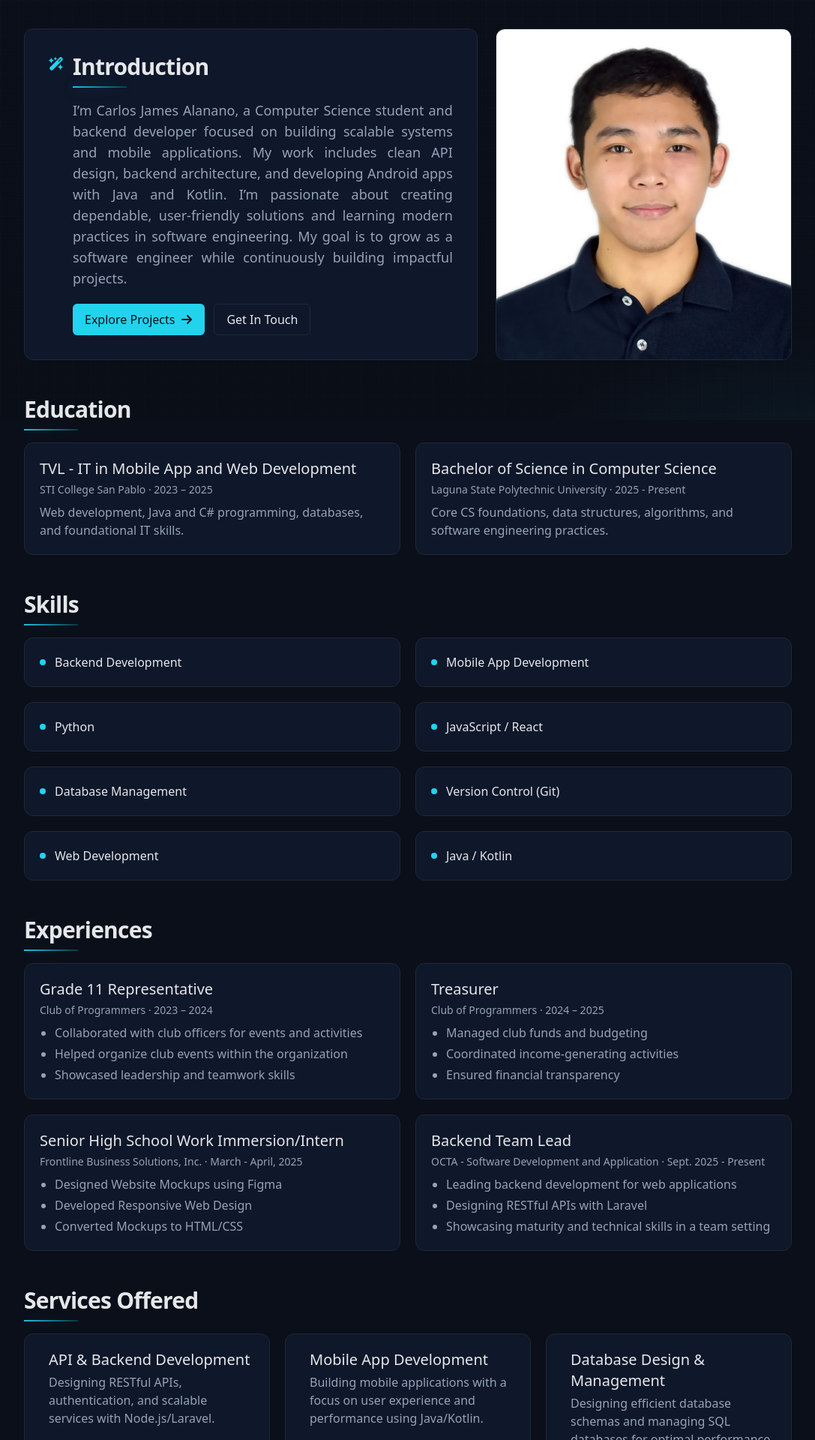
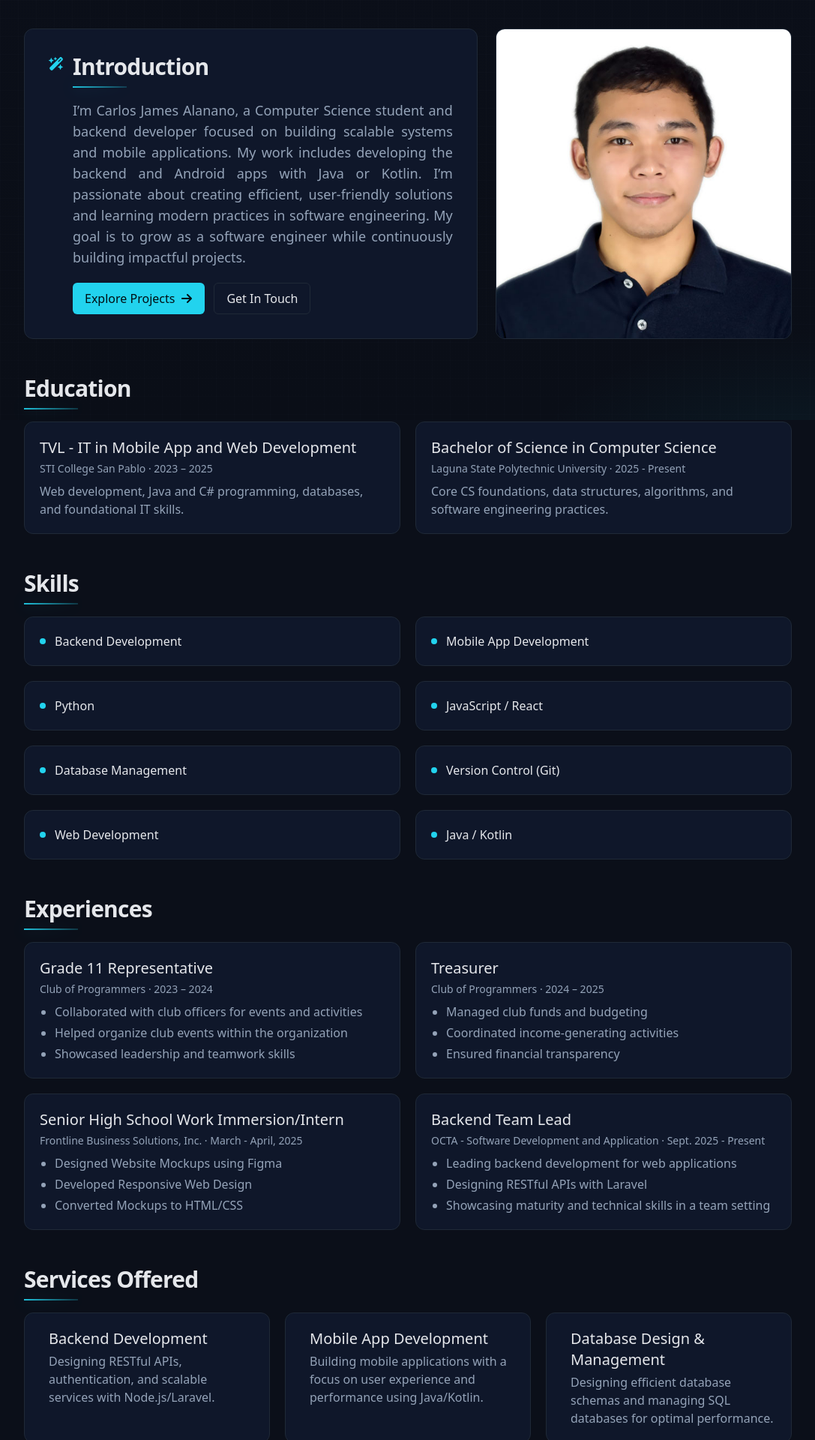
Before and after one commit to cjalanano-dev/portfolio, a React (Vite) app: page /about in a window 1280 px wide. Shown: the part 240-2160 px from the top of the page at 75% size, without its empty margins (96-1183 px from the left). Built offline with nearby package versions, Linux system fonts and the light colour scheme; a small style sheet from the web is missing.

Commit message:
refine About and Home sections for clarity; update Contact link text from "Download Resume" to "Download CV"

```diff
--- a/src/pages/About.jsx
+++ b/src/pages/About.jsx
@@ -91,7 +91,7 @@ const About = () => {
                                             <div>
                                                 <h3 className="text-2xl sm:text-3xl font-semibold tracking-tight accent-underline" style={{ color: 'var(--text)' }}>Introduction</h3>
                                                 <p className="mt-3 text-justify sm:mt-4 text-base sm:text-lg" style={{ color: 'var(--muted)' }}>
-                                                    I’m Carlos James Alanano, a Computer Science student and backend developer focused on building scalable systems and mobile applications. My work includes clean API design, backend architecture, and developing Android apps with Java and Kotlin. I’m passionate about creating dependable, user-friendly solutions and learning modern practices in software engineering. My goal is to grow as a software engineer while continuously building impactful projects.
+                                                    I’m Carlos James Alanano, a Computer Science student and backend developer focused on building scalable systems and mobile applications. My work includes developing the backend and Android apps with Java or Kotlin. I’m passionate about creating efficient, user-friendly solutions and learning modern practices in software engineering. My goal is to grow as a software engineer while continuously building impactful projects.
                                                 </p>
                                                 <div className="mt-5 flex flex-wrap justify-start gap-3">
                                                     <Link to="/projects" className="px-4 py-2 rounded-md inline-flex items-center gap-2" style={{ background: 'var(--accent)', color: '#001015' }}>
@@ -228,7 +228,7 @@ const About = () => {
                         <h3 className="text-2xl sm:text-3xl font-semibold tracking-tight mb-4 accent-underline" style={{ color: "var(--text)" }}>Services Offered</h3>
                         <div className="grid gap-4 sm:gap-5 md:grid-cols-2 lg:grid-cols-3">
                             {[
-                                { title: "API & Backend Development", desc: "Designing RESTful APIs, authentication, and scalable services with Node.js/Laravel." },
+                                { title: "Backend Development", desc: "Designing RESTful APIs, authentication, and scalable services with Node.js/Laravel." },
                                 { title: "Mobile App Development", desc: "Building mobile applications with a focus on user experience and performance using Java/Kotlin." },
                                 { title: "Database Design & Management", desc: "Designing efficient database schemas and managing SQL databases for optimal performance." },
                             ].map((s) => (
--- a/src/pages/Contact.jsx
+++ b/src/pages/Contact.jsx
@@ -125,7 +125,7 @@ const Contact = () => {
                                 onMouseLeave={(e) => (e.currentTarget.style.borderColor = 'var(--border)')}
                                 download
                             >
-                                <FaFileArrowDown /> <span>Download Resume</span>
+                                <FaFileArrowDown /> <span>Download CV</span>
                             </a>
                         </div>
 
--- a/src/pages/Home.jsx
+++ b/src/pages/Home.jsx
@@ -79,7 +79,7 @@ const Home = () => {
             <div className="p-5 sm:p-6 md:p-8">
               <h3 className="text-2xl sm:text-3xl font-semibold tracking-tight accent-underline" style={{ color: "var(--text)" }}>About Me</h3>
               <p className="mt-3 sm:mt-4 text-base sm:text-lg" style={{ color: "var(--muted)" }}>
-                I’m a Computer Science student and backend developer passionate about building reliable systems, clean APIs, and mobile applications. I enjoy turning ideas into scalable solutions while constantly exploring ways to grow as a software engineer.
+                I’m a Computer Science student and backend developer passionate about building reliable systems and  mobile applications. I enjoy turning ideas into real-world solutions while constantly exploring ways to grow as a software engineer.
               </p>
               <div className="mt-5">
                 <Link to="/about#intro" className="inline-flex items-center gap-2 px-4 py-2 rounded-md border card-elevate" style={{ borderColor: "var(--accent)", color: "var(--accent)" }}>
@@ -113,7 +113,7 @@ const Home = () => {
                 <h3 className="text-xl sm:text-2xl font-semibold accent-underline" style={{ color: "var(--text)" }}>Services</h3>
                 <div className="mt-4 grid gap-3">
                   {[
-                    { title: "API & Backend Development", desc: "Designing RESTful APIs & authentication" },
+                    { title: "Backend Development", desc: "Designing RESTful APIs & authentication" },
                     { title: "Mobile App Development", desc: "Building mobile applications with a focus on user experience and performance" },
                     { title: "Database Design & Management", desc: "Designing efficient database schemas and managing SQL databases for optimal performance" },
                   ].map((s) => (
@@ -141,7 +141,7 @@ const Home = () => {
             {[
               { title: "Blockchain Voting Simulator", desc: "An experimental web app simulating how a blockchain-based voting system could work.", tags: ["Blockchain", "JavaScript"] },
               { title: "F1 Lap Time Calculator", desc: "A simple F1 lap time calculator with factors like weather, fuel load, and tire compound.", tags: ["Python", "F1"] },
-              { title: "Lorem Ipsum", desc: "Lorem ipsum dolor sit amet, consectetur adipiscing elit.", tags: ["Coming", "Soon"] },
+              { title: "Inside Style Web Design", desc: "A modern, responsive website made on Frontline Business Solutions, Inc. during my internship.", tags: ["HTML", "CSS"] },
             ].map((p) => (
               <Link key={p.title} to="/projects" className="block card-elevate" style={cardStyle}>
                 <div className="p-4 sm:p-5">
```
